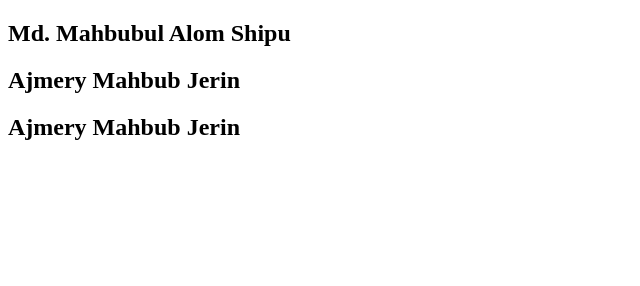
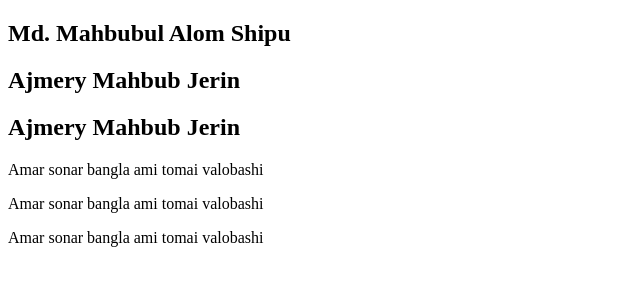
Before and after one commit to mahbubshipu/my-second-repo, a plain HTML site: page index.html in a window 1280 px wide. Shown: the whole page, without its empty margins (0-640 px from the left). Drawn offline with Linux system fonts and the light colour scheme.

Commit message:
style added

```diff
--- a/index.html
+++ b/index.html
@@ -10,5 +10,8 @@
     <h2>Md. Mahbubul Alom Shipu</h2>
     <h2>Ajmery Mahbub Jerin</h2>
     <h2>Ajmery Mahbub Jerin</h2>
+    <p>Amar sonar bangla ami tomai valobashi</p>
+    <p>Amar sonar bangla ami tomai valobashi</p>
+    <p>Amar sonar bangla ami tomai valobashi</p>
 </body>
 </html>
--- /dev/null
+++ b/style.css
@@ -0,0 +1,4 @@
+p{
+    background-color: aqua;
+    font-size: 16px;
+}
```
